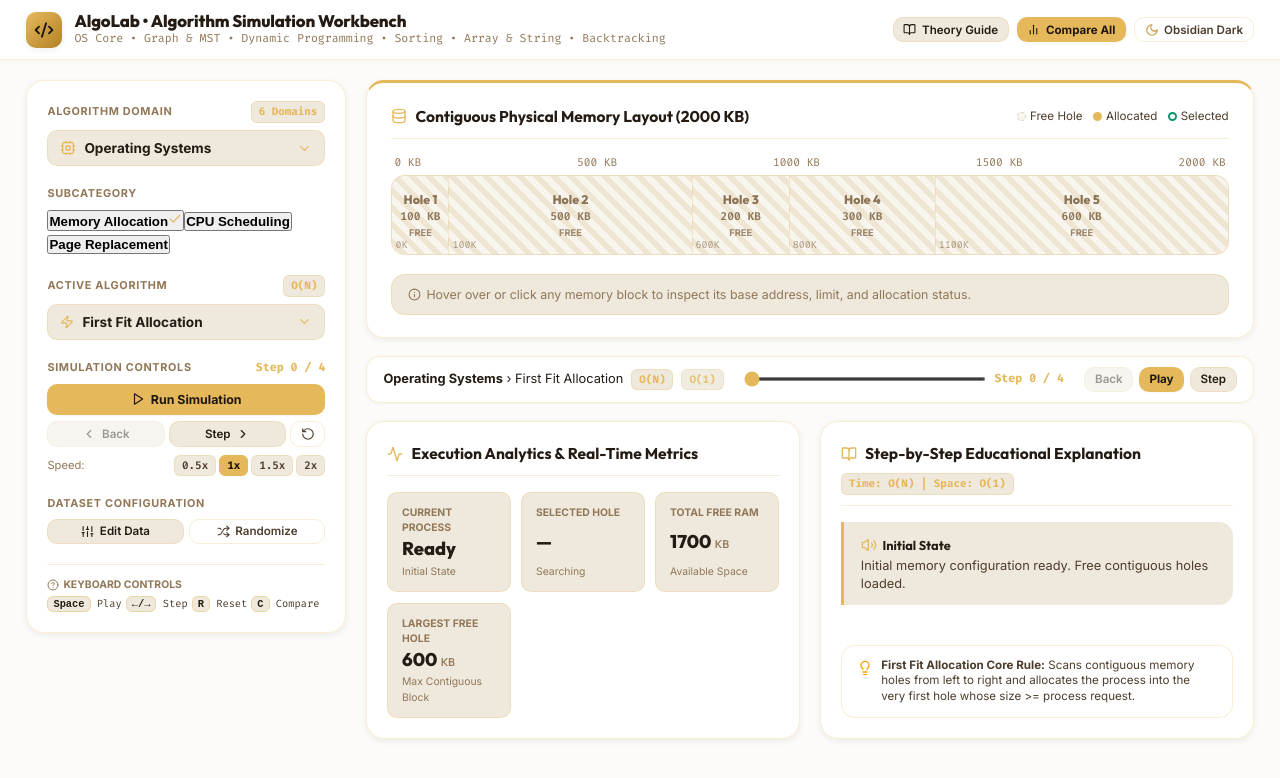
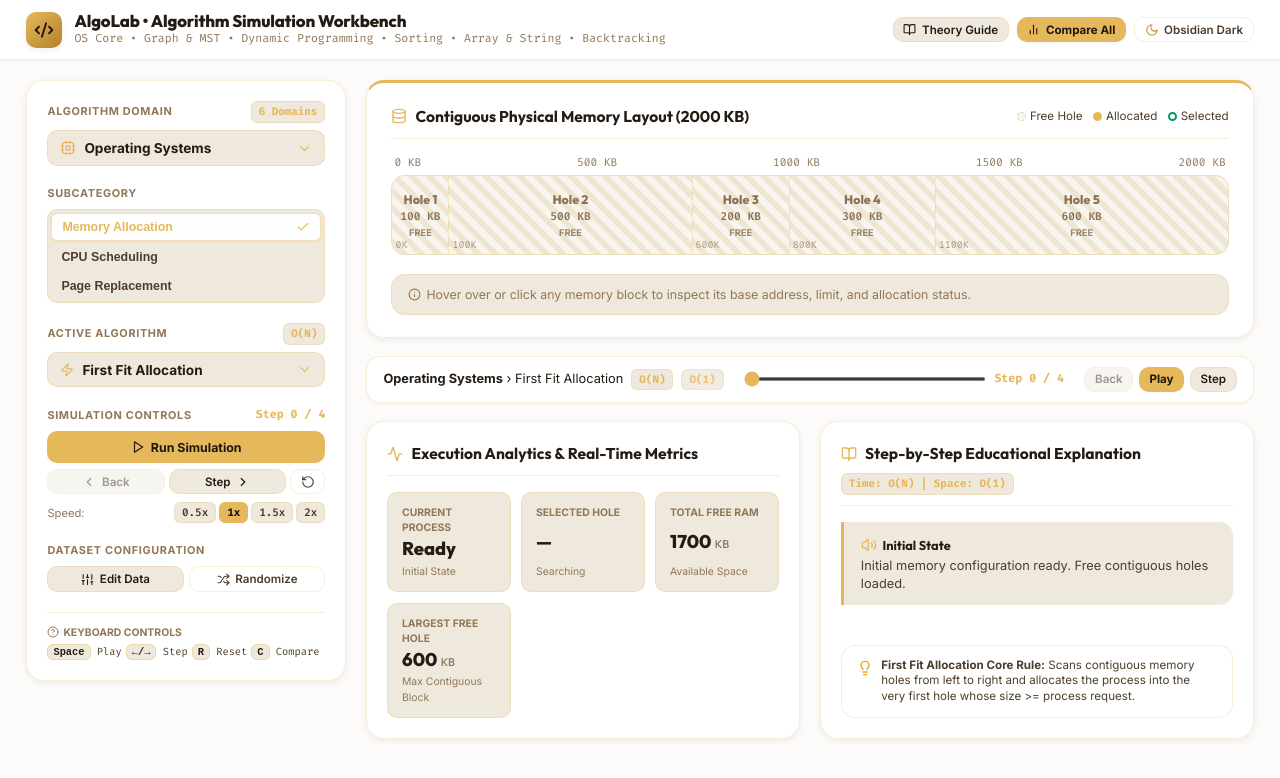
Before and after one commit to Sami7ma/redesigned-potato, a React (Vite) app: page / in a window 1280 px wide. Shown: the top 778 px of the page. Built offline with nearby package versions, Linux system fonts and the light colour scheme.

Commit message:
style: add subcategory-vertical-stack styles with zero horizontal truncation

```diff
--- a/src/index.css
+++ b/src/index.css
@@ -403,32 +403,44 @@ body {
   font-weight: 800;
 }
 
-/* Subcategory Tab Row */
-.subcat-tab-row {
-  display: flex;
-  gap: 4px;
-  overflow-x: auto;
-  padding-bottom: 2px;
-}
-
-.subcat-pill {
-  border: 1px solid var(--border-color);
-  background: var(--bg-tertiary);
+/* Subcategory Vertical Stack (Visible outside with zero scrolling/truncation) */
+.subcategory-vertical-stack {
+  display: flex;
+  flex-direction: column;
+  gap: 3px;
+  background: var(--bg-tertiary);
+  padding: 3px;
+  border-radius: var(--radius-sm);
+  border: 1px solid var(--border-color);
+}
+
+.subcategory-stack-btn {
+  display: flex;
+  justify-content: space-between;
+  align-items: center;
+  padding: 6px 10px;
+  border-radius: var(--radius-xs);
+  border: none;
+  background: transparent;
   color: var(--text-secondary);
-  font-size: 0.68rem;
+  font-size: 0.775rem;
   font-weight: 600;
-  padding: 3px 9px;
-  border-radius: var(--radius-sm);
   cursor: pointer;
-  white-space: nowrap;
-  transition: all 0.1s ease;
-}
-
-.subcat-pill.active {
+  text-align: left;
+  transition: all 0.12s ease;
+}
+
+.subcategory-stack-btn:hover:not(:disabled) {
+  background: var(--bg-card);
+  color: var(--text-primary);
+}
+
+.subcategory-stack-btn.active {
   background: var(--bg-card);
   color: var(--primary);
-  border-color: var(--primary);
-  font-weight: 700;
+  font-weight: 700;
+  box-shadow: var(--shadow-xs);
+  border: 1px solid var(--primary-border);
 }
 
 /* Downward Listed Algorithm Buttons Grid */
```
